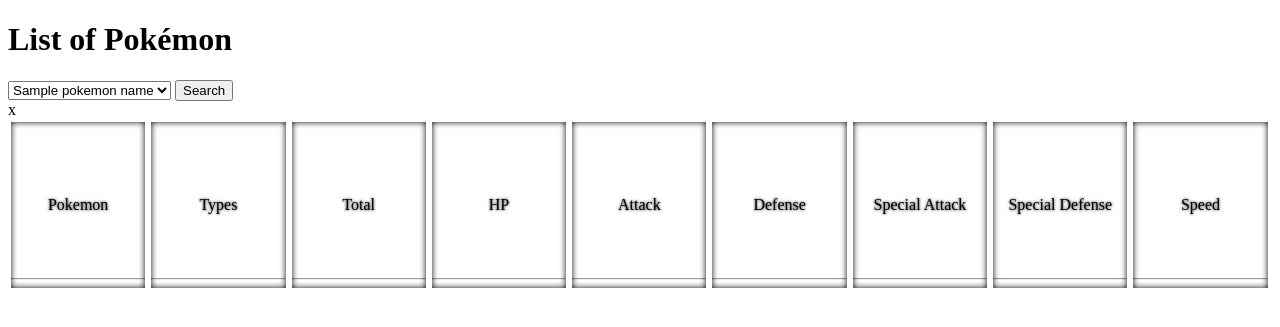
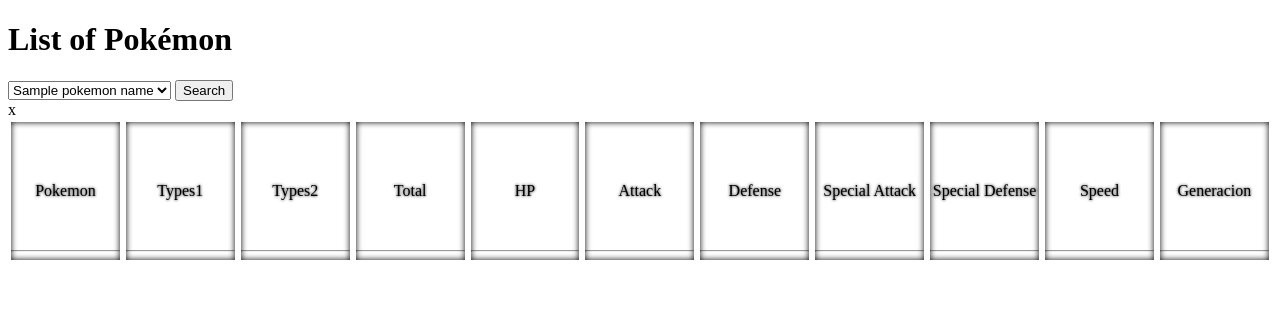
Before and after one commit to JoseLu201/PokemonDLE, a Flask app: template templates/index.html in a window 1280 px wide. Shown: the top 327 px of the page. Run offline with Flask 3, Linux system fonts and the light colour scheme; the template is opened without the code that fills it: most values are stand-ins (such as "Sample title", 1, 10 or a date in 2020); parts of the project's set-up code (start-up, migrations or seed data) failed here and were passed over.

Commit message:
need mucho CSS, mas te vale que este bien

```diff
--- a/app.py
+++ b/app.py
@@ -4,27 +4,30 @@
 app = Flask(__name__)
 
 # Datos de ejemplo de Pokémon (puedes cargar datos desde una base de datos)
-pokemon_data = scrpt.getPokedex()
+pokemon_data = scrpt.createPokedex('pokedex.txt')
 secret_pokemon = scrpt.getRandomPokemon(pokemon_data)
 results = []
 search_results = []
 pokemon_names = []
 @app.route('/')
 def index():
-    pokemon_names = [pokemon.name for pokemon in pokemon_data]
+    for p in pokemon_data:
+        p.name[0] = " ".join(p.name)
+    pokemon_names = [pokemon.name[0] for pokemon in pokemon_data]
+    pokemon_names.sort()
     return render_template('index.html', pokemon_names=pokemon_names)
 
 @app.route('/search', methods=['GET'])
 def search_pokemon():
-    pokemon_names = [pokemon.name for pokemon in pokemon_data]
+    pokemon_names = [pokemon.name[0] for pokemon in pokemon_data]
     pokemon_names.sort()
     search_query = request.args.get('search_query')
     pokemon_find = None
     if search_query:
         for pokemon in pokemon_data:
-            if search_query.lower().__eq__(pokemon.name):
+            if search_query.lower().__eq__(pokemon.name[0].lower()):
                 results.append(pokemon)
-                # pokemon_data.remove(pokemon)
+                pokemon_names.remove(pokemon.name[0])
                 pokemon_find = pokemon
 
     coincidencias = secret_pokemon.compare(pokemon_find)
@@ -34,40 +37,47 @@
 
         div_structure = f'''
         <div class="square-container">
-            <div class="square square-title" style="flex-basis: calc(11.1% - 4px);">
-                <div class="square-content"> {pokemon_find.name}</div>
+            <div class="square square-title" style="flex-basis: calc(9.09% - 4px);">
+                <div class="square-content"> {pokemon_find.name[0]}</div>
 
             </div>
-            <div class="square square-title" style="flex-basis: calc(11.1% - 4px); {colors[0]}">
-                <div class="square-content"> {pokemon_find.types} {coincidencias[0]}</div>
+            <div class="square square-title" style="flex-basis: calc(9.09% - 4px); {colors[0]}">
+                <div class="square-content"> {pokemon_find.types[0]} {coincidencias[0]}</div>
             </div>
-            <div class="square square-title" style="flex-basis: calc(11.1% - 4px); {colors[1]}">
+            <div class="square square-title" style="flex-basis: calc(9.09% - 4px); {colors[1]}">
+                <div class="square-content"> {pokemon_find.types[1]} {coincidencias[1]}</div>
+            </div>
+            <div class="square square-title" style="flex-basis: calc(9.09% - 4px); {colors[2]}">
                 <div class="square-content"> {pokemon_find.total}
-                {coincidencias[1]}</div>
-            </div>
-            <div class="square square-title" style="flex-basis: calc(11.1% - 4px); {colors[2]}">
-                <div class="square-content"> {pokemon_find.hp}
                 {coincidencias[2]}</div>
             </div>
-            <div class="square square-title" style="flex-basis: calc(11.1% - 4px); {colors[3]}">
-                <div class="square-content">{pokemon_find.attack}
+            <div class="square square-title" style="flex-basis: calc(9.09% - 4px); {colors[3]}">
+                <div class="square-content"> {pokemon_find.hp}
                 {coincidencias[3]}</div>
             </div>
-            <div class="square square-title" style="flex-basis: calc(11.1% - 4px); {colors[4]}">
-                <div class="square-content">  {pokemon_find.defense}
+            <div class="square square-title" style="flex-basis: calc(9.09% - 4px); {colors[4]}">
+                <div class="square-content">{pokemon_find.attack}
                 {coincidencias[4]}</div>
             </div>
-            <div class="square square-title" style="flex-basis: calc(11.1% - 4px); {colors[5]}">
-                <div class="square-content">  {pokemon_find.spAtk}
+            <div class="square square-title" style="flex-basis: calc(9.09% - 4px); {colors[5]}">
+                <div class="square-content">  {pokemon_find.defense}
                 {coincidencias[5]}</div>
             </div>
-            <div class="square square-title" style="flex-basis: calc(11.1% - 4px); {colors[6]}">
-                <div class="square-content">  {pokemon_find.spDef}
+            <div class="square square-title" style="flex-basis: calc(9.09% - 4px); {colors[6]}">
+                <div class="square-content">  {pokemon_find.spAtk}
                 {coincidencias[6]}</div>
             </div>
-            <div class="square square-title" style="flex-basis: calc(11.1% - 4px); {colors[7]}">
+            <div class="square square-title" style="flex-basis: calc(9.09% - 4px); {colors[7]}">
+                <div class="square-content">  {pokemon_find.spDef}
+                {coincidencias[7]}</div>
+            </div>
+            <div class="square square-title" style="flex-basis: calc(9.09% - 4px); {colors[8]}">
                 <div class="square-content">  {pokemon_find.speed}
-                {coincidencias[7]}</div>
+                {coincidencias[8]}</div>
+            </div>
+             <div class="square square-title" style="flex-basis: calc(9.09% - 4px); {colors[9]}">
+                <div class="square-content">  {pokemon_find.gen}
+                {coincidencias[9]}</div>
             </div>
         </div>
         '''
--- a/templates/index.html
+++ b/templates/index.html
@@ -19,40 +19,48 @@
     </form>
     {{ secret_pokemon|safe }}
     <div class="square-container">
-        <div class="square" style="flex-basis: calc(11.1% - 4px);">
+        <div class="square" style="flex-basis: calc(9.09% - 4px);">
             <div class="square-content"> Pokemon </div>
             <hr>
         </div>
-        <div class="square " style="flex-basis: calc(11.1% - 4px);">
-            <div class="square-content"> Types </div>
+        <div class="square " style="flex-basis: calc(9.09% - 4px);">
+            <div class="square-content"> Types1 </div>
             <hr>
         </div>
-        <div class="square " style="flex-basis: calc(11.1% - 4px);">
+        <div class="square " style="flex-basis: calc(9.09% - 4px);">
+            <div class="square-content"> Types2 </div>
+            <hr>
+        </div>
+        <div class="square " style="flex-basis: calc(9.09% - 4px);">
             <div class="square-content"> Total </div>
             <hr>
         </div>
-        <div class="square " style="flex-basis: calc(11.1% - 4px);">
+        <div class="square " style="flex-basis: calc(9.09% - 4px);">
             <div class="square-content"> HP </div>
             <hr>
         </div>
-        <div class="square " style="flex-basis: calc(11.1% - 4px);">
+        <div class="square " style="flex-basis: calc(9.09% - 4px);">
             <div class="square-content"> Attack </div>
             <hr>
         </div>
-        <div class="square " style="flex-basis: calc(11.1% - 4px);">
+        <div class="square " style="flex-basis: calc(9.09% - 4px);">
             <div class="square-content">  Defense </div>
             <hr>
         </div>
-        <div class="square " style="flex-basis: calc(11.1% - 4px);">
+        <div class="square " style="flex-basis: calc(9.09% - 4px);">
             <div class="square-content"> Special Attack</div>
             <hr>
         </div>
-        <div class="square " style="flex-basis: calc(11.1% - 4px);">
+        <div class="square " style="flex-basis: calc(9.09% - 4px);">
             <div class="square-content"> Special Defense </div>
             <hr>
         </div>
-        <div class="square " style="flex-basis: calc(11.1% - 4px);">
+        <div class="square " style="flex-basis: calc(9.09% - 4px);">
             <div class="square-content"> Speed </div>
+            <hr>
+        </div>
+        <div class="square " style="flex-basis: calc(9.09% - 4px);">
+            <div class="square-content"> Generacion </div>
             <hr>
         </div>
     </div>
```
Also changed, not shown: Pokemon.py (+23 -20 lines), scrpt.py (+18 -1 lines), pokedex.txt (line endings or trailing spaces).
